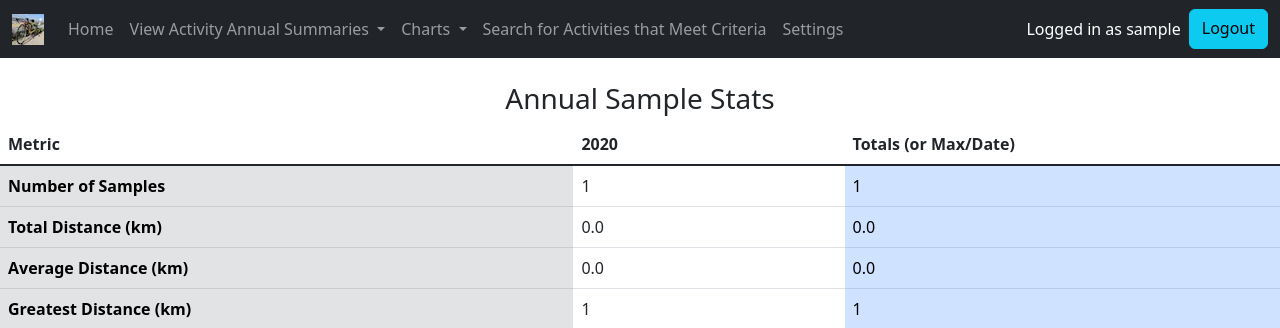
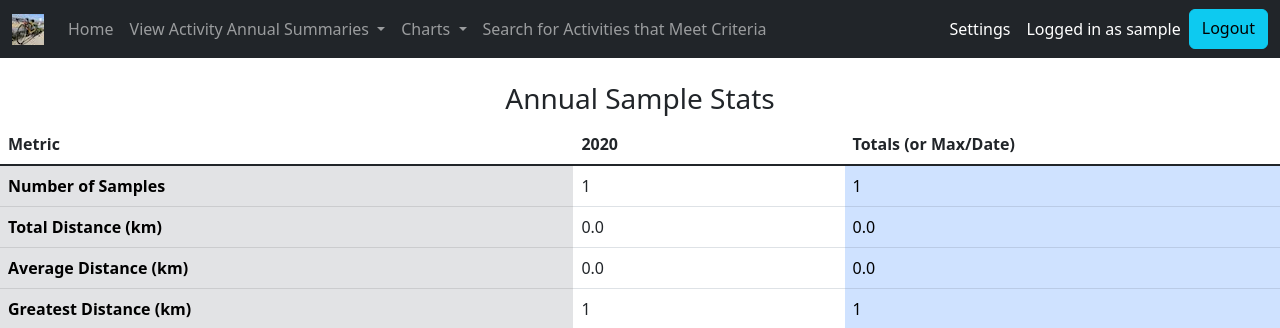
Before and after one commit to biketobass/NerdDat, a Django app: a page that uses templates/base.html in a window 1280 px wide. Shown: the top 328 px of the page. Run offline with Django 4.2, Linux system fonts and the light colour scheme; a user stored in the database is signed in; tables that the repository leaves empty hold one stand-in row (values such as "Sample post").

Commit message:
Moved settings link to right side of navbar.

```diff
--- a/templates/base.html
+++ b/templates/base.html
@@ -48,14 +48,15 @@
                   </ul>
                 </div>
                 <a class="nav-link" aria-current="page" href="{% url 'strava_info:search_strava_data' %}">Search for Activities that Meet Criteria</a>
-                {% if user.is_authenticated and user.stravauser.is_strava_verified and user.stravauser.has_completed_initial_download  %}
-                  <a class="nav-link" aria-current="page" href="{% url 'strava_info:strava_settings' %}">Settings</a>
-                {% endif %}
+
               </div>
             {% endif %}
           </div>
           {% if user.is_authenticated %}
             <div class="d-flex">
+              {% if user.stravauser.is_strava_verified and user.stravauser.has_completed_initial_download %}
+                <div class="p-2 bg-dark text-white"><a class="nav-link" aria-current="page" href="{% url 'strava_info:strava_settings' %}">Settings</a></div>
+              {% endif %}
               <div class="p-2 bg-dark text-white">Logged in as {{ user.username }}</div>
               <a class="btn btn-info" href="{% url 'users_app:logout' %}" role="button">Logout</a>
             </div>
```
